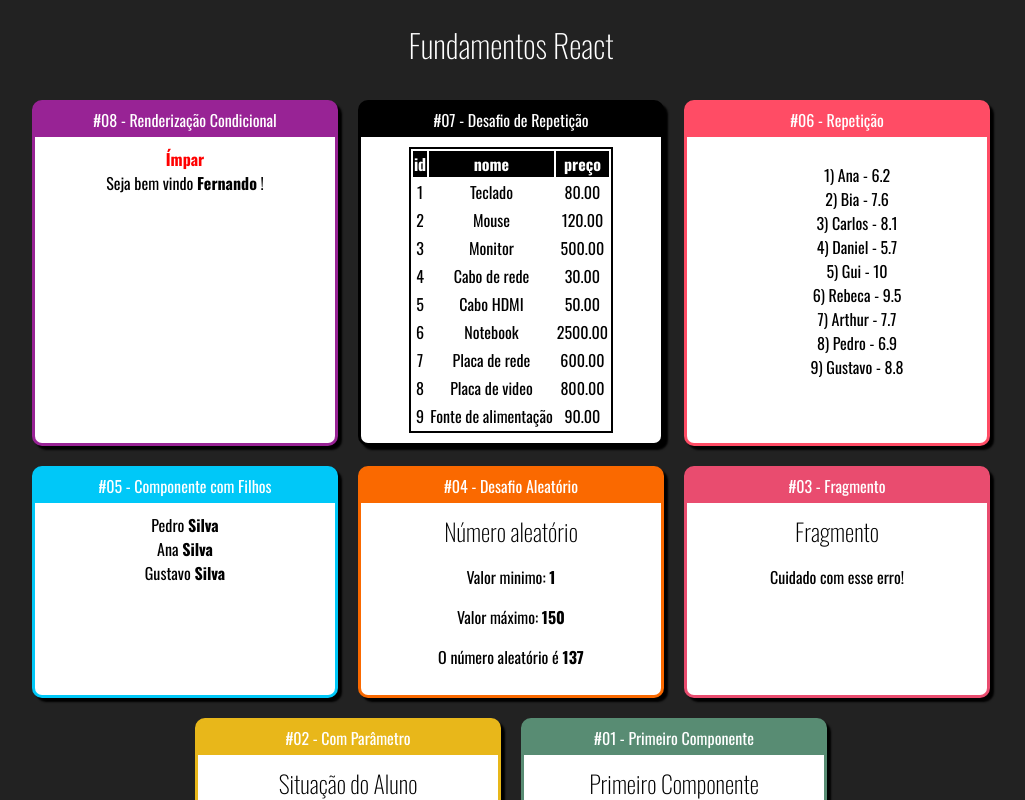
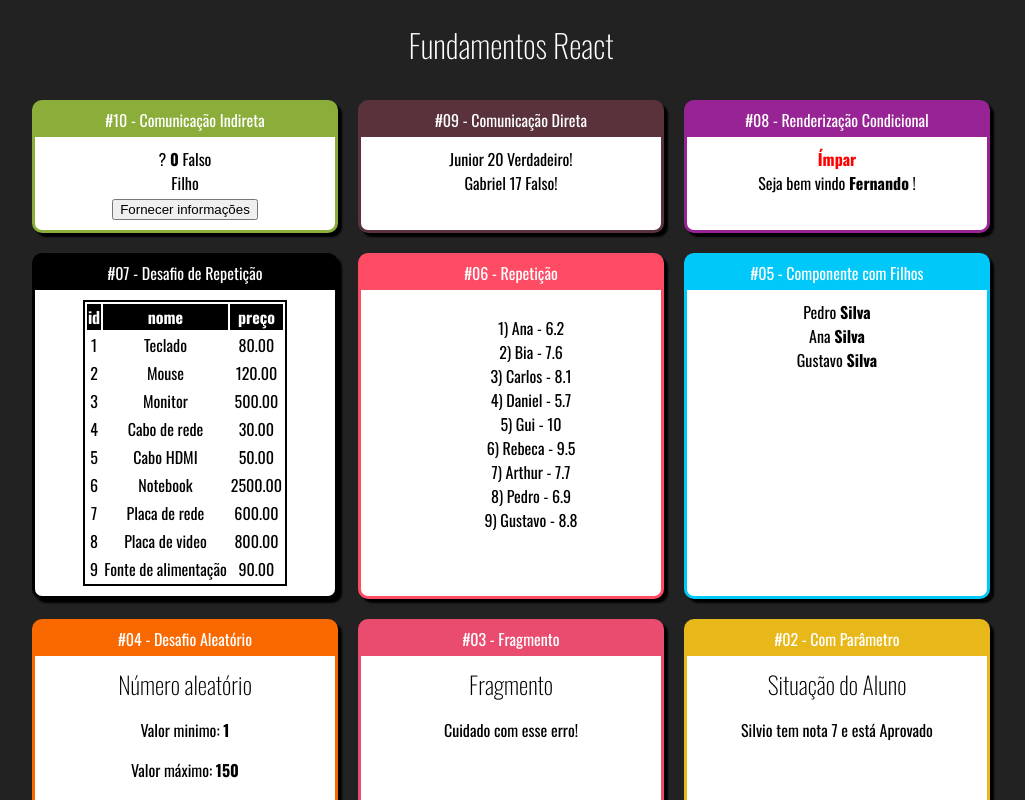
Before and after one commit to SilvioDiasJr/fundamentos-react, a React (Create React App) app in the folder fundamentos-react/: page / in a window 1280 px wide. Shown: the top 800 px of the page, without its empty margins (129-1154 px from the left). Built offline with nearby package versions, Linux system fonts and the light colour scheme.

Commit message:
modificar impotação dos componentes

```diff
--- a/fundamentos-react/src/App.jsx
+++ b/fundamentos-react/src/App.jsx
@@ -11,6 +11,8 @@ import ListaAlunos from './components/repeticao/ListaAlunos'
 import TabelaProdutos from './components/repeticao/TabelaProdutos'
 import ParOuImpar from './components/condicional/ParOuImpar'
 import UsuarioInfo from './components/condicional/UsuarioInfo'
+import DiretaPai from './components/comunicacao/DiretaPai'
+import IndiretaPai from './components/comunicacao/IndiretaPai'
 
 import './App.css'
 
@@ -20,6 +22,14 @@ const App = () => {
       <h1>Fundamentos React</h1>
 
       <div className="Cards">
+        <Card titulo="#10 - Comunicação Indireta" color="#8BAD39">
+          <IndiretaPai />
+        </Card>
+
+        <Card titulo="#09 - Comunicação Direta" color="#59323C">
+          <DiretaPai />
+        </Card>
+
         <Card titulo="#08 - Renderização Condicional" color="#982395">
           <ParOuImpar numero={21}/>
           <UsuarioInfo usuario={{nome: 'Fernando'}}/>
```
